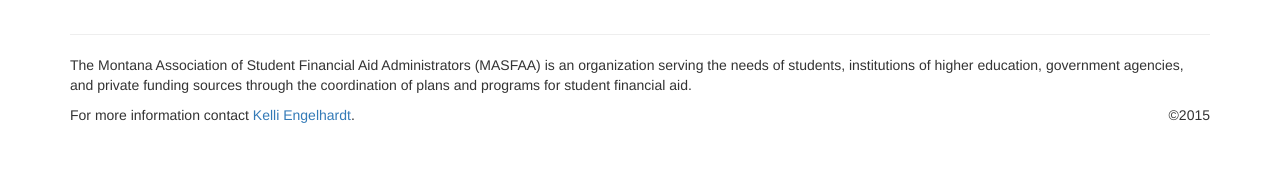
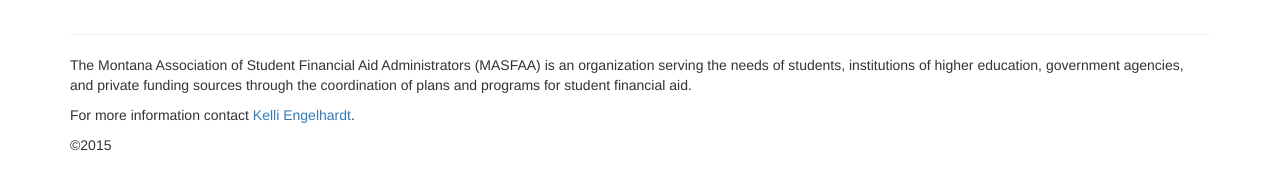
Before and after one commit to mhellwinkel/www.masfaaonline.org, a Jekyll site: the page built from search/index.html, in a window 1280 px wide. Shown: the part 282-472 px from the top of the page. Built offline with Jekyll 4.4.1, drawn with Linux system fonts in a browser that asks for light colours; nearby versions of some CDN libraries; comment, search, counter and statistics services are not loaded.

Commit message:
Better look at smallest screen size.

```diff
--- a/_includes/footer.html
+++ b/_includes/footer.html
@@ -4,11 +4,11 @@
     <p>
       The Montana Association of Student Financial Aid Administrators (MASFAA) is an organization serving the needs of students, institutions of higher education, government agencies, and private funding sources through the coordination of plans and programs for student financial aid.
     </p>
-    <p class="pull-right">
-      &copy;2015
+    <p>
+      For more information contact <a href="mailto:Kelli.Engelhardt@ugf.edu">Kelli Engelhardt</a>.
     </p>
     <p>
-      For more information contact <a href="mailto:Kelli.Engelhardt@ugf.edu">Kelli Engelhardt</a>.
+      &copy;2015
     </p>
   </footer>
 </div>
```
